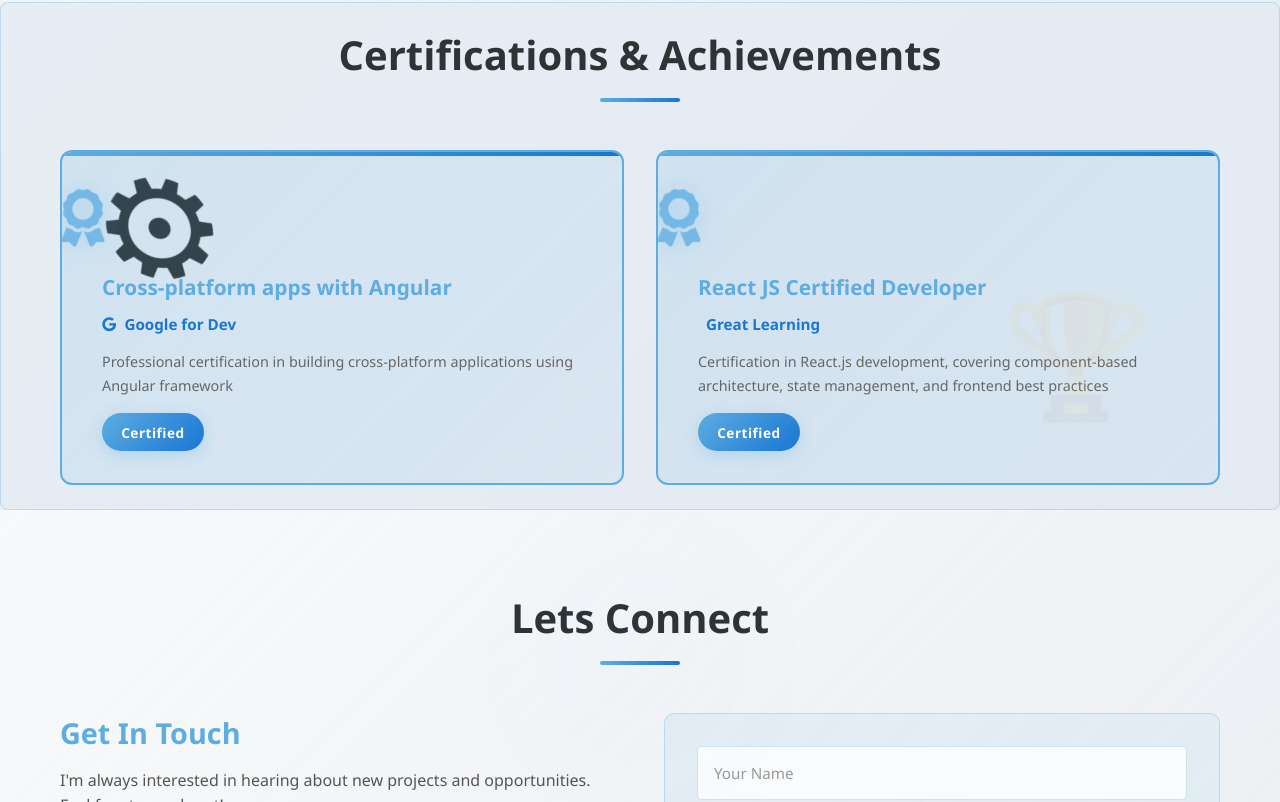
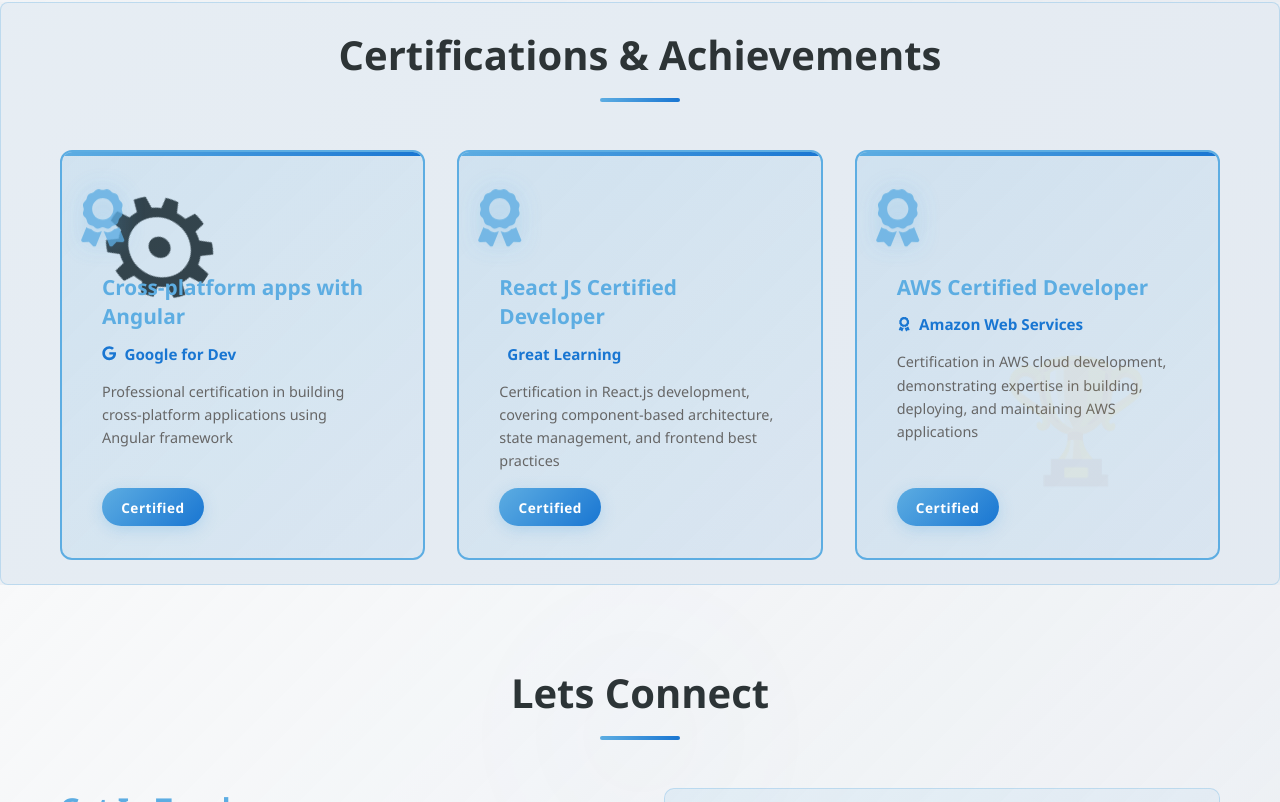
Before and after one commit to samasaibhargavreddy/Portfolio, a React (Vite) app: page / in a window 1280 px wide. Shown: the part 4749-5551 px from the top of the page. Built offline with nearby package versions, Linux system fonts and the light colour scheme.

Commit message:
Add AWS Certified Developer certification

```diff
--- a/src/components/Certifications.jsx
+++ b/src/components/Certifications.jsx
@@ -14,6 +14,12 @@
     issuer: 'Great Learning',
     icon: 'great-learning.svg',
     description: 'Certification in React.js development, covering component-based architecture, state management, and frontend best practices'
+  },
+  {
+    title: 'AWS Certified Developer',
+    issuer: 'Amazon Web Services',
+    icon: FaAward,
+    description: 'Certification in AWS cloud development, demonstrating expertise in building, deploying, and maintaining AWS applications'
   }
 ]
 
```
